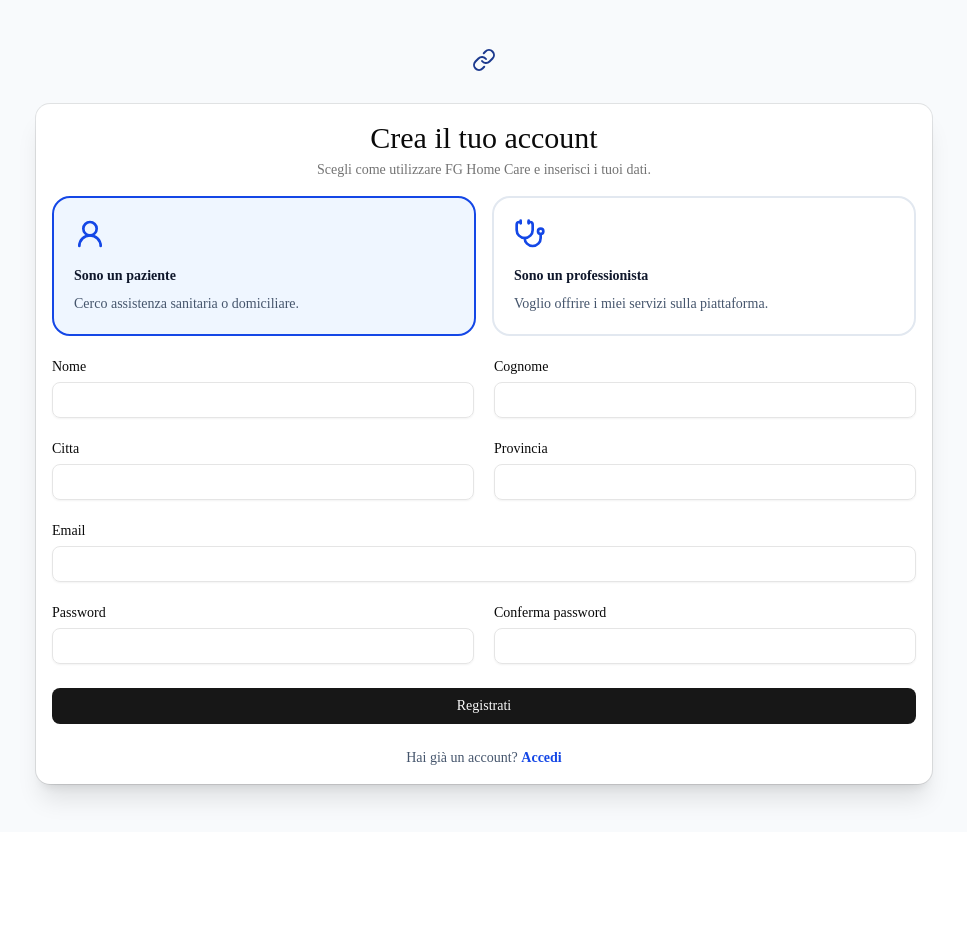
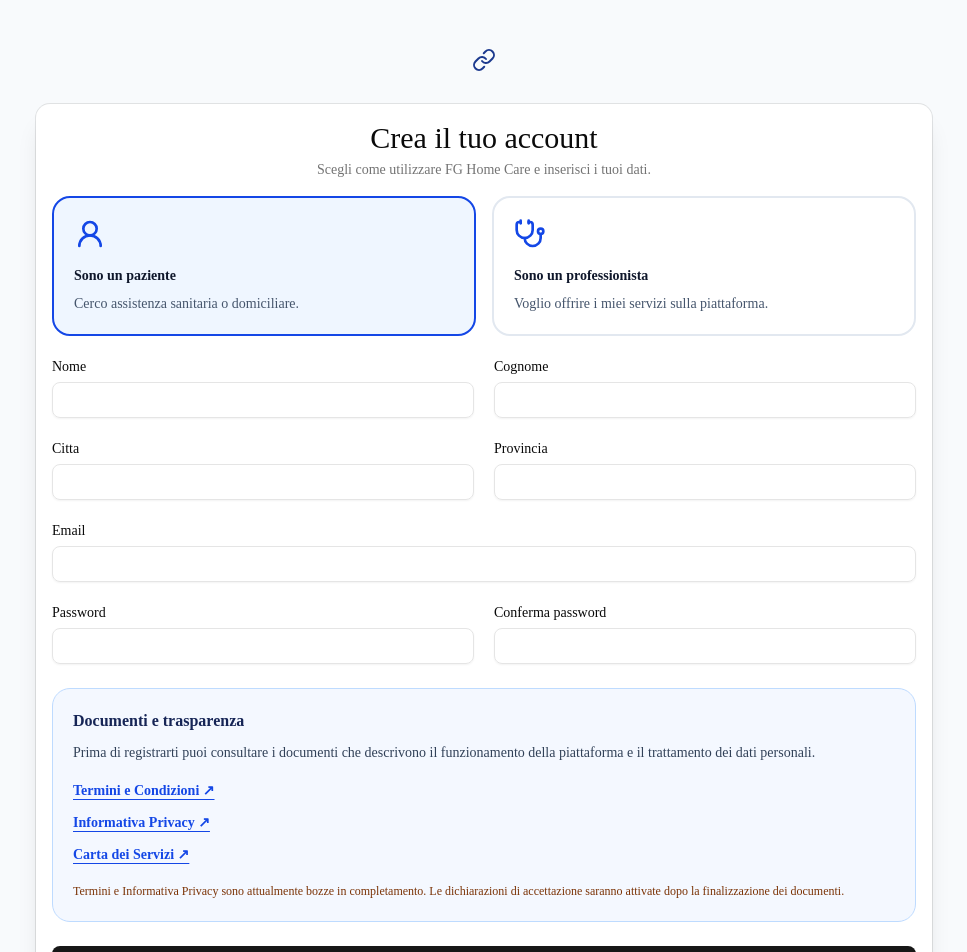
Before and after one commit to Francescogenovese9-oss/fg-home-care, a Next.js app: page /register in a window 1280 px wide. Shown: the top 952 px of the page, without its empty margins (156-1123 px from the left). Before the commit the page ends 832 px from the top, so only its background shows below. Built offline with nearby package versions, Linux system fonts and the light colour scheme.

Commit message:
Show legal document links on patient and professional registration

```diff
--- a/components/auth/RegisterForm.tsx
+++ b/components/auth/RegisterForm.tsx
@@ -431,6 +431,25 @@ export default function RegisterForm() {
             </div>
           )}
 
+          <section aria-labelledby="registration-documents" className="rounded-2xl border border-blue-200 bg-blue-50/70 p-5">
+            <h3 id="registration-documents" className="text-base font-bold text-blue-950">
+              Documenti e trasparenza
+            </h3>
+            <p className="mt-2 text-sm leading-6 text-slate-700">
+              Prima di registrarti puoi consultare i documenti che descrivono il funzionamento
+              della piattaforma e il trattamento dei dati personali.
+            </p>
+            <ul className="mt-4 space-y-3 text-sm font-semibold">
+              <li><Link href="/termini-e-condizioni" target="_blank" rel="noopener noreferrer" className="text-blue-700 underline underline-offset-4 hover:text-blue-900">Termini e Condizioni ↗</Link></li>
+              <li><Link href="/privacy" target="_blank" rel="noopener noreferrer" className="text-blue-700 underline underline-offset-4 hover:text-blue-900">Informativa Privacy ↗</Link></li>
+              <li><Link href="/carta-dei-servizi" target="_blank" rel="noopener noreferrer" className="text-blue-700 underline underline-offset-4 hover:text-blue-900">Carta dei Servizi ↗</Link></li>
+            </ul>
+            <p className="mt-4 text-xs leading-5 text-amber-900">
+              Termini e Informativa Privacy sono attualmente bozze in completamento.
+              Le dichiarazioni di accettazione saranno attivate dopo la finalizzazione dei documenti.
+            </p>
+          </section>
+
           {serverError && (
             <div
               role="alert"
```
